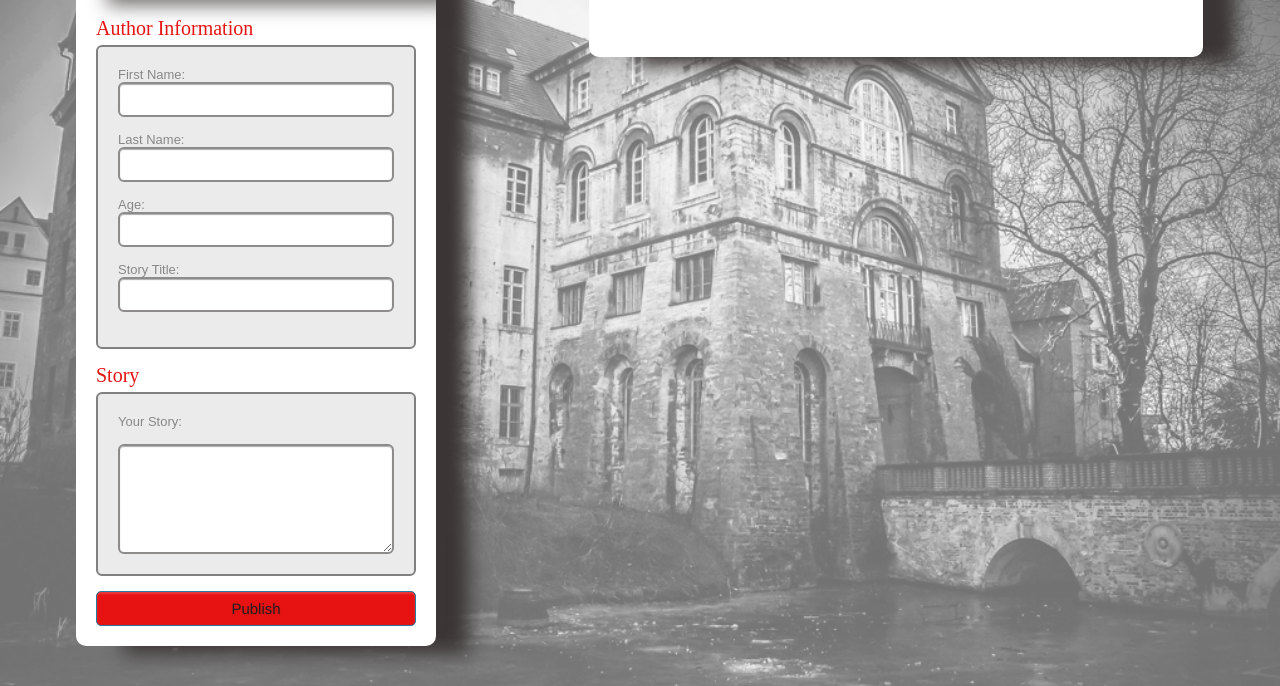
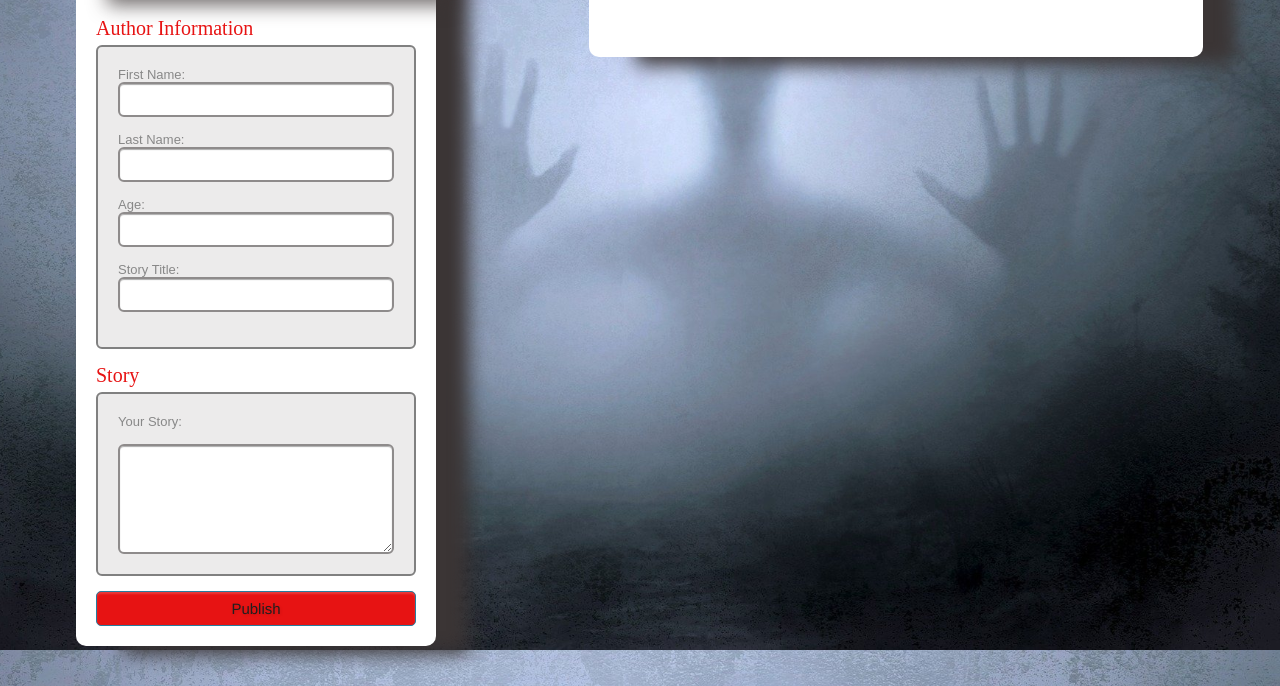
Before and after one commit to obimartione/Scary-Story, a plain HTML site: page index.html in a window 1280 px wide. Shown: the part 150-836 px from the top of the page. Drawn offline with Linux system fonts and the light colour scheme.

Commit message:
Revert "Change background"

```diff
--- a/style/css/styles.css
+++ b/style/css/styles.css
@@ -1,5 +1,5 @@
 body {
-  background-image: url("../images/fantasyStoriesNewImage.png");
+  background-image: url("../images/fantasyStories.jpg");
   background-repeat: no-repeat;
   background-size: cover;
   background-attachment: fixed;
```
Also changed, not shown: 1 other file.
